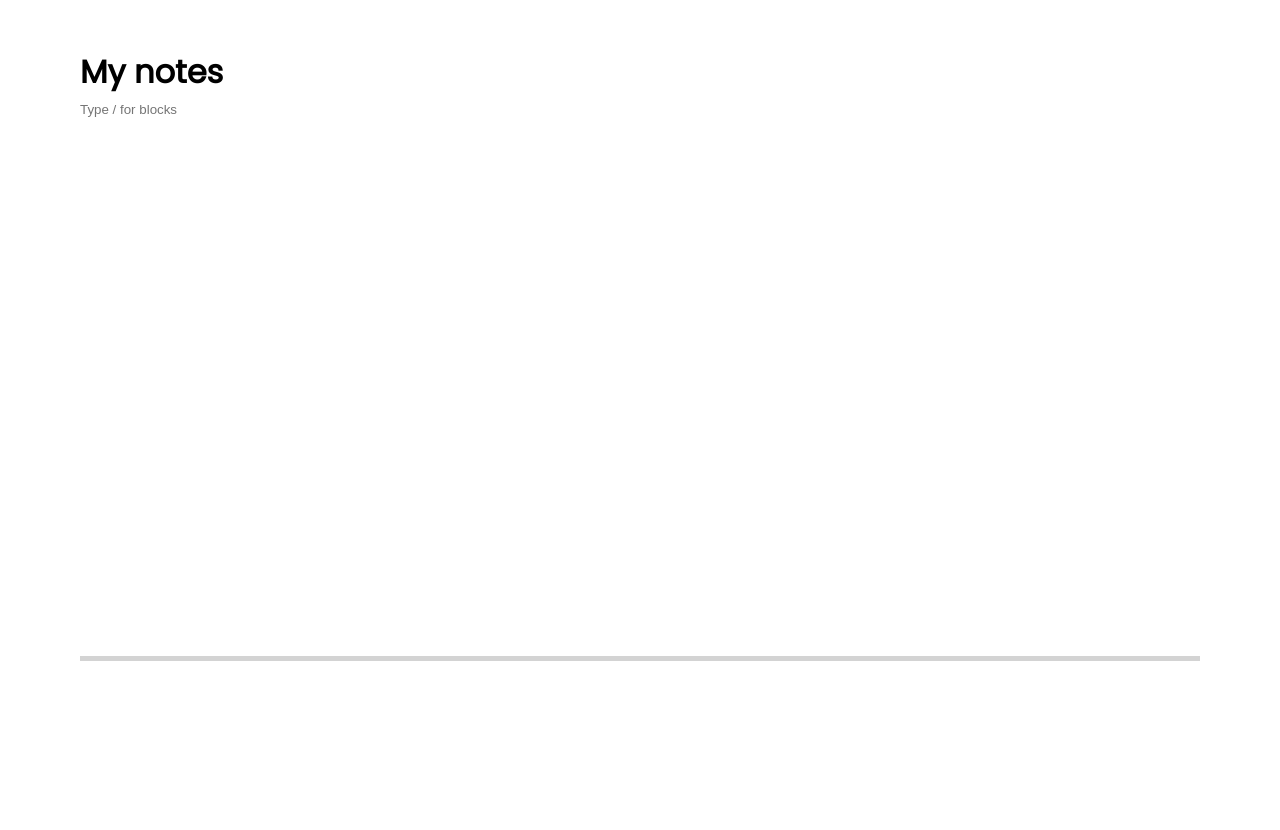
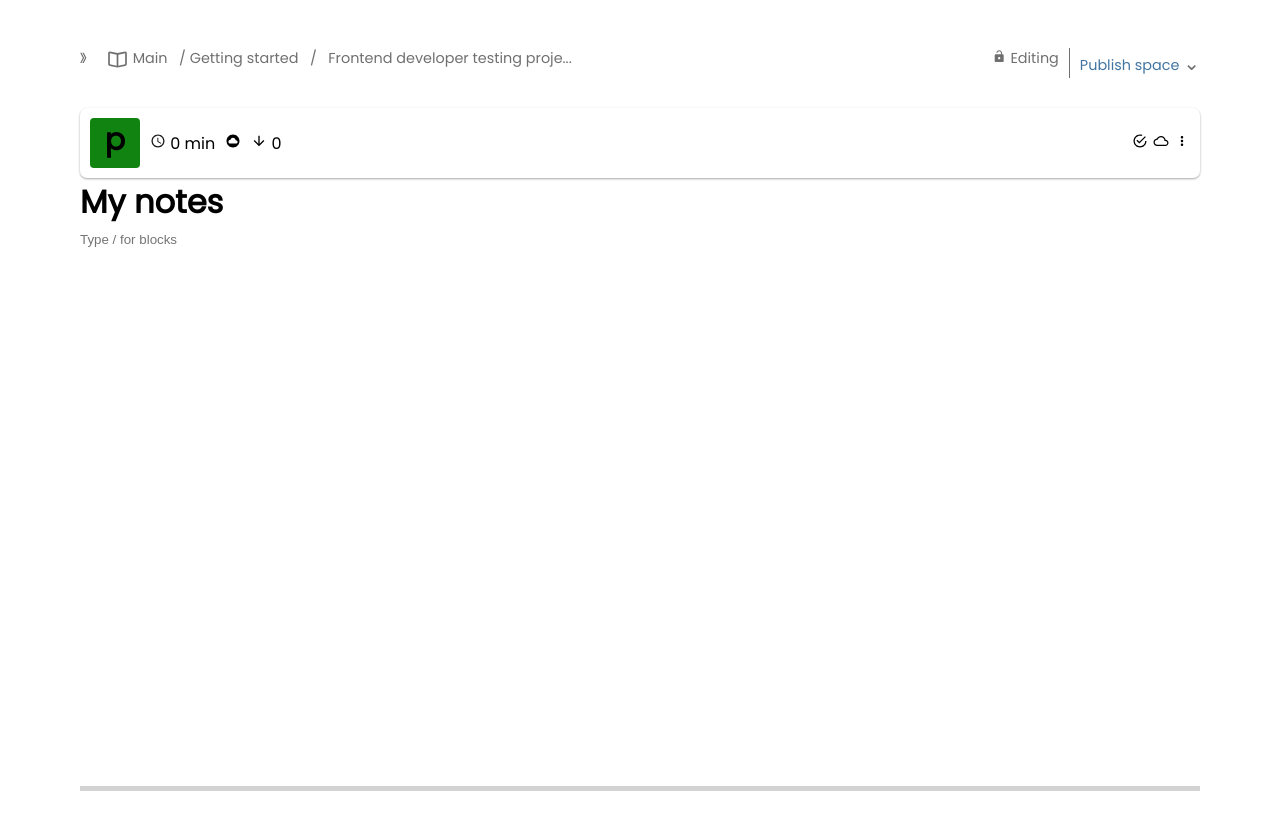
Before and after one commit to EUGENEMUTUYEYEZU/NotionLikeVanillajs, a website: page index.html in a window 1280 px wide. Before the commit the page ends 800 px from the top, so only its background shows below. Drawn offline with nearby package versions, Linux system fonts and the light colour scheme.

Commit message:
further styles

```diff
--- a/index.css
+++ b/index.css
@@ -16,6 +16,94 @@
     padding: 0.3rem 0 10rem 0.3rem;
     box-shadow: 0 0 15px lightgrey;
   }
+
+
+  .header {
+    color: rgba(0, 0, 0, 0.565);
+    margin-bottom: 30px;
+    display: flex;
+ }
+
+ .paths {
+    flex: 1;
+ }
+
+ .editing-pub {
+    display: flex;
+    gap: 10px;
+ }
+
+ .editing {
+    border-right: 1px solid rgba(0, 0, 0, 0.565);
+    padding-right: 10px;
+ }
+
+ .publish {
+    color: rgba(25, 87, 142, 0.821);
+    font-weight: 400;
+ }
+
+ .book-icon ion-icon {
+    vertical-align: middle;
+    font-size: 23px;
+ }
+
+ .back-arrow {
+    height: 6px;
+ }
+
+ .editor{
+    box-shadow: rgba(0, 0, 0, 0.12) 0px 1px 3px, rgba(0, 0, 0, 0.24) 0px 1px 2px;
+    padding: 10px;
+    display: flex;
+    border-radius: 7px;
+    /* width: 80%; */
+    margin: 0 auto;
+ }
+
+ .title {
+   width: 80%;
+   margin: 0 auto;
+   border-bottom: 1px solid rgba(0, 0, 0, 0.565);
+   padding: 30px 20px 20px 0;
+ }
+
+ .editor .icons {
+    display: flex;
+    gap: 10px;
+    flex: 1;
+ }
+
+ .p-icon {
+    background-color: rgb(16, 131, 16);
+    font-weight: bold;
+    font-size: 30px;
+    align-self: center;
+    width: 50px;
+    height: 50px;
+    text-align: center;
+    border-radius: 4px;
+ }
+
+ .drop-down {
+    font-size: 20px;
+    color: rgba(0, 0, 0, 0.565);
+ }
+
+ .min-icon, .lap-icon, .down-icon {
+    align-self: center;
+ }
+
+ .min-icon ion-icon {
+    align-self: center;
+ }
+
+ .flex-end-nav{
+    display: flex;
+    gap: 5px;
+    align-self: center;
+ }
+
 
   .menu > div > p {
     font-weight: bold;
--- a/index.html
+++ b/index.html
@@ -16,9 +16,34 @@
     <title>Notion</title>
 </head>
 <body>
-    <header>
-        <h1>My notes</h1>
-    </header>
+    <div class = "header">
+        <div class="paths">
+          <span class="back-arrow">》</span>
+          <span class="book-icon"> &nbsp; &nbsp; <ion-icon name="book"></ion-icon> Main</span>
+          <span> &nbsp; / </span>
+          <span> Getting started </span>
+          <span>&nbsp; /</span>
+          <span> &nbsp; Frontend developer testing proje... </span>
+        </div>
+        <div class = "editing-pub">
+          <div class="editing"> <ion-icon name="unlock"></ion-icon> Editing</div>
+          <div class="publish">Publish space <span class="drop-down">⌄</span> </div>
+        </div>
+    </div>
+    <div class="editor">
+        <div class="icons">
+          <div class="p-icon"> p </div>
+          <div class="min-icon"> <ion-icon name="time"></ion-icon> 0 min </div>
+          <div class="lap-icon"> <ion-icon name="cloud-circle"></ion-icon> </div>
+          <div class="down-icon"> <ion-icon name="arrow-down"></ion-icon> 0</div>
+        </div>
+        <div class="flex-end-nav">
+          <div class="check-icon"><ion-icon name="checkmark-circle-outline"></ion-icon></div>
+          <div class="cloud-icon"><ion-icon name="cloud-outline"></ion-icon></div>
+          <div class="dots"><ion-icon name="more"></ion-icon></div>
+        </div>
+      </div>
+    <h1>My notes</h1>
    <section class="main">
     <div class="content"></div>
     <div>
@@ -34,5 +59,6 @@
     </div>
    </section>
    <script type="module" src="./index.js"></script>
+   <script type="module" src="https://unpkg.com/ionicons@4.5.10-0/dist/ionicons/ionicons.esm.js"></script>
 </body>
 </html>
```
